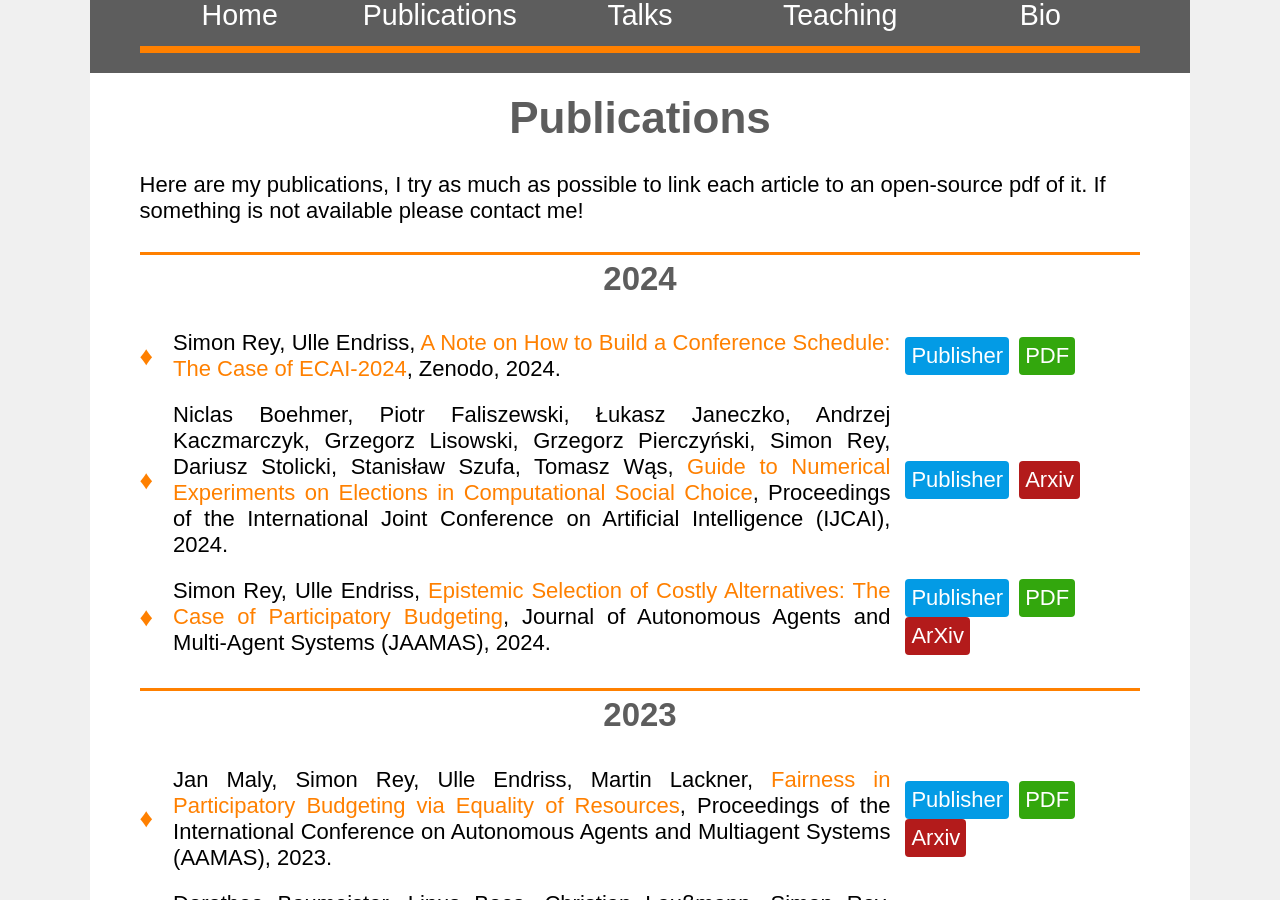
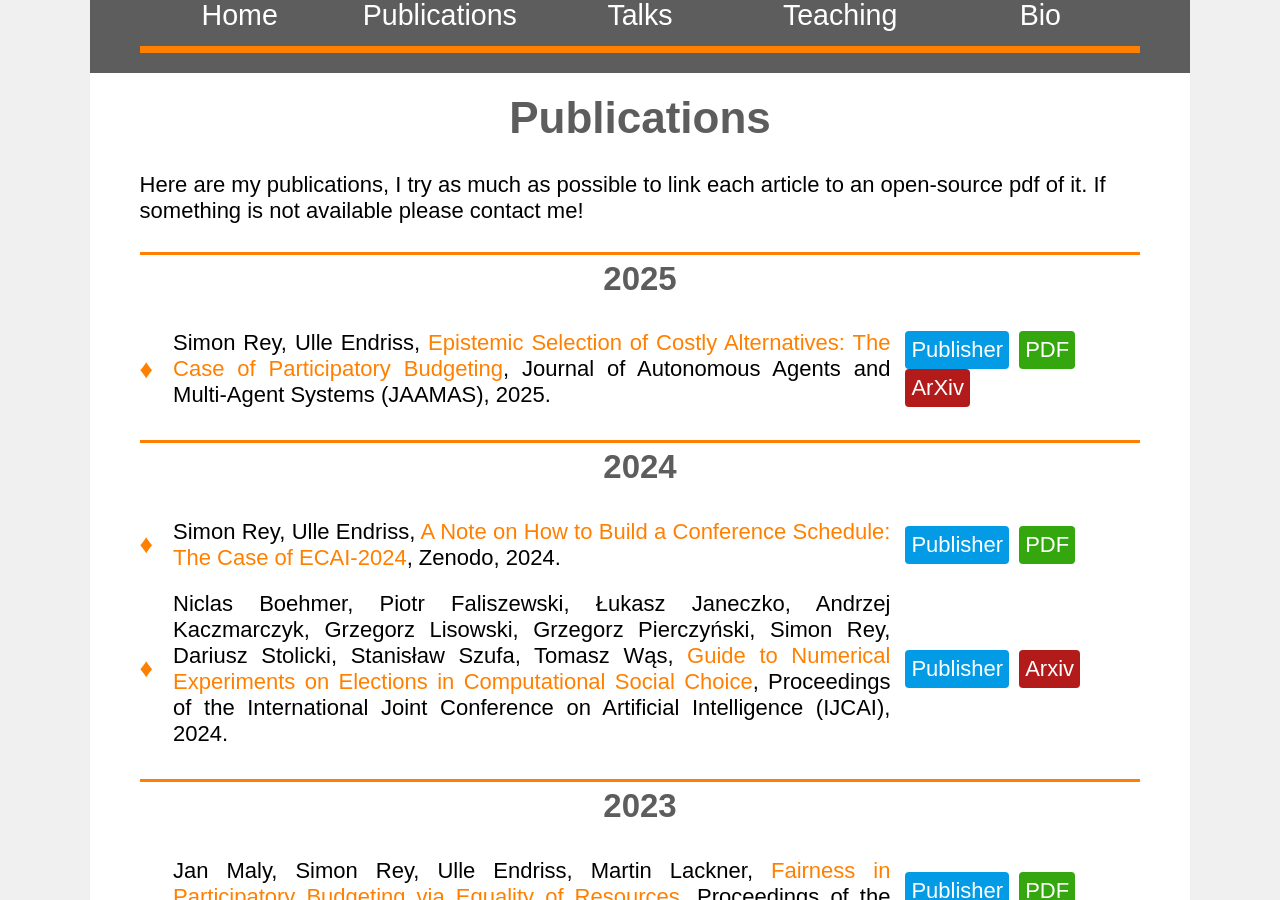
Before and after one commit to Simon-Rey/Personal-Website, a Jekyll site: the page built from docs/publications.md, in a window 1280 px wide and 900 px high, scrolled down 320 px. Built offline with Jekyll 4.4.1, drawn with Linux system fonts in a browser that asks for light colours; some web fonts are replaced.

Commit message:
Fix date for ReEn25

```diff
--- a/docs/_data/publications.yml
+++ b/docs/_data/publications.yml
@@ -93,12 +93,12 @@
       webpage: "https://staff.science.uva.nl/u.endriss/"
   title: "Epistemic Selection of Costly Alternatives: The Case of Participatory Budgeting"
   published_in: "Journal of Autonomous Agents and Multi-Agent Systems (JAAMAS)"
-  year: 2024
+  year: 2025
   links:
     - type: "Publisher"
       url: "https://link.springer.com/article/10.1007/s10458-024-09677-2"
     - type: "PDF"
-      url: "/assets/publications/ReEn24_2.pdf"
+      url: "/assets/publications/ReEn25.pdf"
     - type: "ArXiv"
       url: "https://arxiv.org/abs/2304.10940"
 
```
Also changed, not shown: 2 other files.
